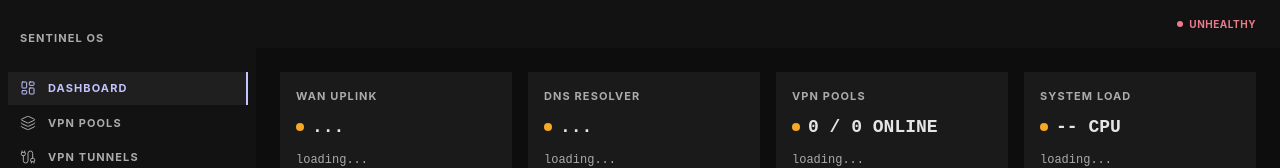
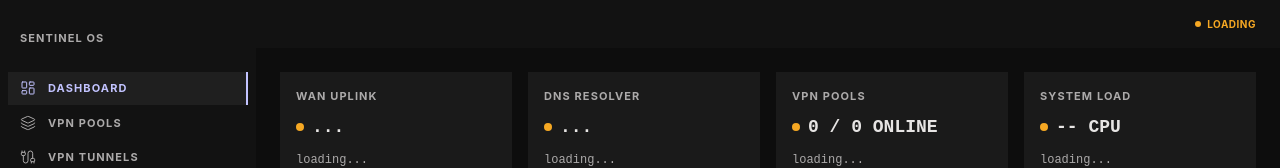
Before and after one commit to giko/nixos-rpi4-router, a React (Vite) app in the folder modules/dashboard/frontend/: page / in a window 1280 px wide. Shown: the top 168 px of the page. Built offline with nearby package versions, Linux system fonts and the light colour scheme; no server answers.

Commit message:
dashboard: health pip reflects WAN + pool state, not just dashboard process

```diff
--- a/modules/dashboard/frontend/src/components/Layout.tsx
+++ b/modules/dashboard/frontend/src/components/Layout.tsx
@@ -5,24 +5,72 @@ import { api } from "@/lib/api";
 import { queryKeys } from "@/lib/query-keys";
 import { Sidebar } from "./Sidebar";
 
+// Derives overall system status from traffic (WAN link) and pools
+// (tunnel health). These queries are already cached by TanStack Query
+// from the Overview page, so no extra network cost.
 function HealthPip() {
-  const { data, isError } = useQuery({
-    queryKey: queryKeys.health(),
-    queryFn: api.health,
-    refetchInterval: 10_000,
+  const trafficQ = useQuery({
+    queryKey: queryKeys.traffic(),
+    queryFn: api.traffic,
+    refetchInterval: 5_000,
+  });
+  const poolsQ = useQuery({
+    queryKey: queryKeys.pools(),
+    queryFn: api.pools,
+    refetchInterval: 5_000,
   });
 
-  const ok = data?.ok === true && !isError;
+  const wanIf = trafficQ.data?.data?.interfaces?.find(
+    (i) => i.name === "eth1",
+  );
+  const wanUp = wanIf?.operstate === "up";
+  const pools = poolsQ.data?.data?.pools ?? [];
+  const totalMembers = pools.reduce((n, p) => n + p.members.length, 0);
+  const healthyMembers = pools.reduce(
+    (n, p) => n + p.members.filter((m) => m.healthy).length,
+    0,
+  );
+
+  // Determine aggregate status
+  let label: string;
+  let color: "emerald" | "amber" | "rose";
+
+  if (!trafficQ.data) {
+    // Still loading
+    label = "Loading";
+    color = "amber";
+  } else if (!wanUp) {
+    label = "WAN Down";
+    color = "rose";
+  } else if (totalMembers > 0 && healthyMembers === 0) {
+    label = "Pools Down";
+    color = "rose";
+  } else if (totalMembers > 0 && healthyMembers < totalMembers) {
+    label = "Degraded";
+    color = "amber";
+  } else {
+    label = "Healthy";
+    color = "emerald";
+  }
+
   return (
     <span className="inline-flex items-center gap-1.5 text-[10px] font-bold uppercase tracking-wider">
       <span
         className={cn(
           "inline-block h-1.5 w-1.5 rounded-full",
-          ok ? "bg-emerald" : "bg-rose",
+          color === "emerald" && "bg-emerald",
+          color === "amber" && "bg-amber",
+          color === "rose" && "bg-rose",
         )}
       />
-      <span className={ok ? "text-emerald" : "text-rose"}>
-        {ok ? "Healthy" : "Unhealthy"}
+      <span
+        className={cn(
+          color === "emerald" && "text-emerald",
+          color === "amber" && "text-amber",
+          color === "rose" && "text-rose",
+        )}
+      >
+        {label}
       </span>
     </span>
   );
```
